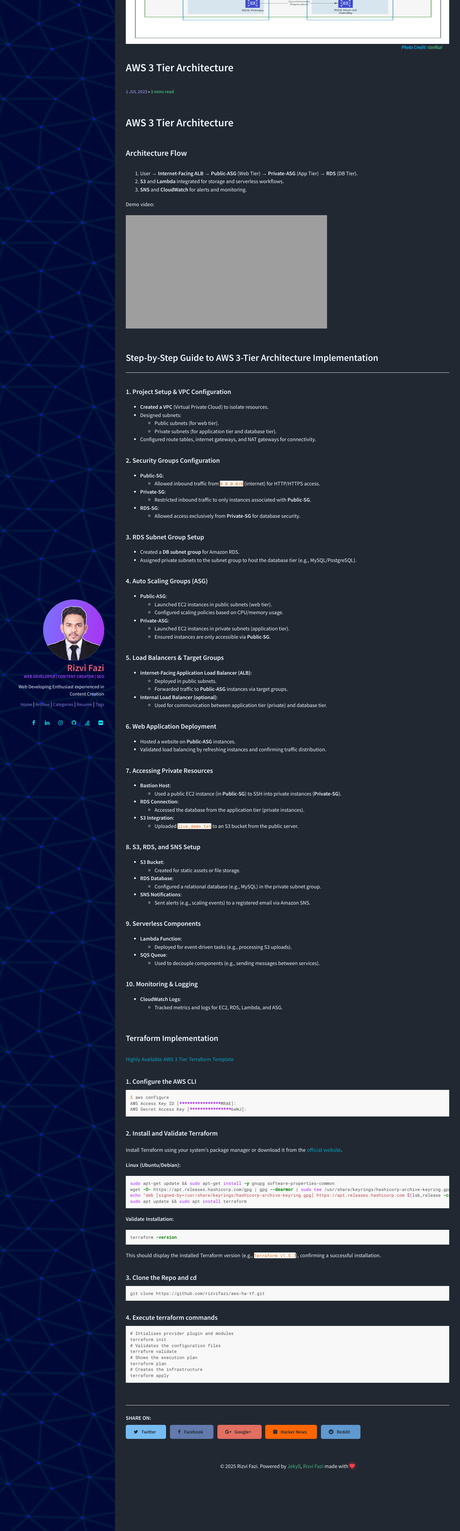
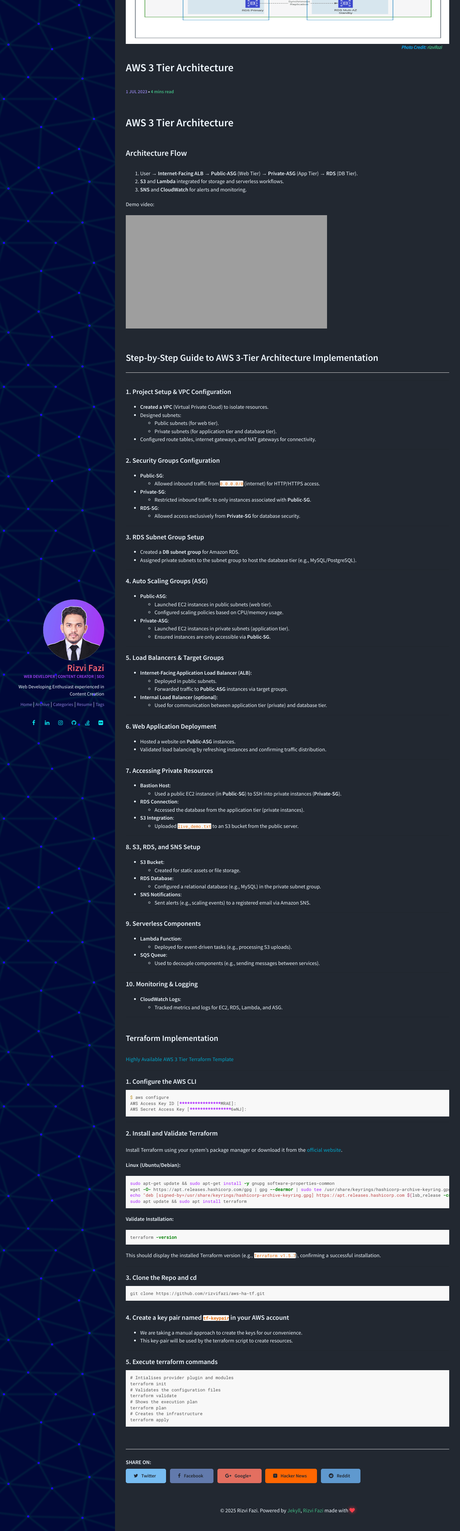
Before and after one commit to rizvifazi/rizvifazi.github.io, a Jekyll site: the page built from _posts/2023-07-01-aws-3-tier-architecture.md, in a window 1280 px wide. Shown: the part 488-4743 px from the top of the page at 36% size. Built offline with Jekyll 4.4.1, drawn with Linux system fonts in a browser that asks for light colours; grey boxes are pictures that could not be loaded.

Commit message:
Update 2023-07-01-aws-3-tier-architecture.md
Added key-pair implementation

````diff
--- a/_posts/2023-07-01-aws-3-tier-architecture.md
+++ b/_posts/2023-07-01-aws-3-tier-architecture.md
@@ -162,8 +162,13 @@ git clone https://github.com/rizvifazi/aws-ha-tf.git
 
 ---
 
+#### 4. Create a key pair named `tf-keypair` in your AWS account
+- We are taking a manual approach to create the keys for our convenience.
+- This key-pair will be used by the terraform script to create resources.
 
-#### 4. Execute terraform commands
+---
+
+#### 5. Execute terraform commands
 
 ```HCL
 # Intialises provider plugin and modules
````
